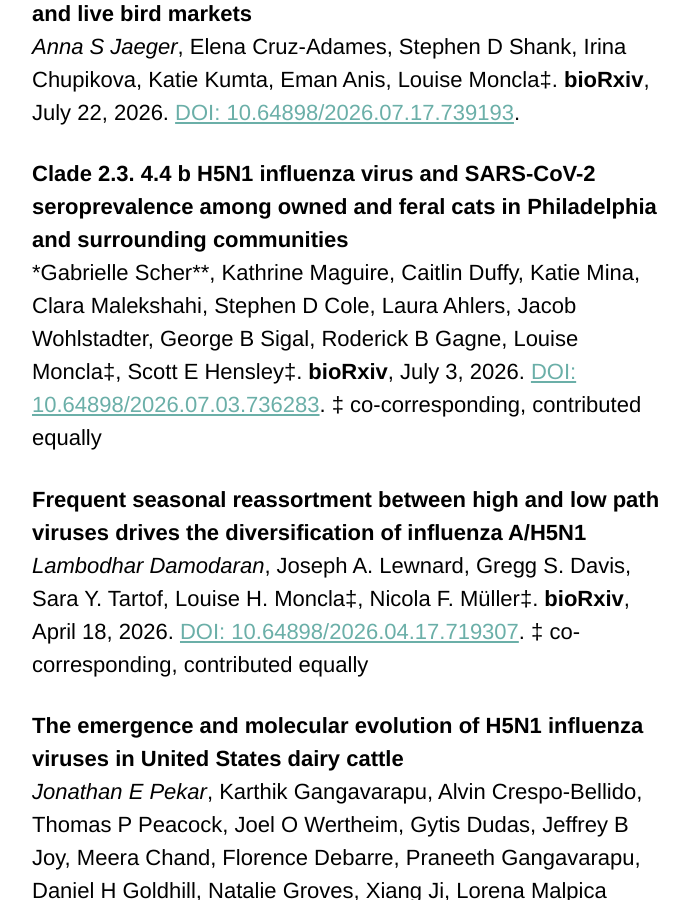
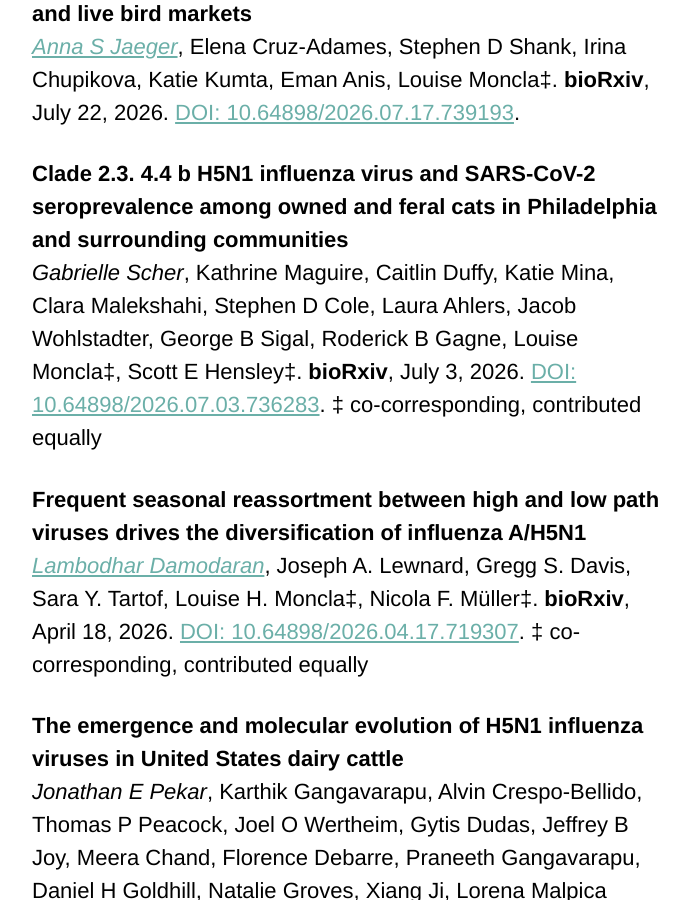
Before and after one commit to lmoncla/monclalab, a Jekyll site: the page built from _pages/publications.md, in a window 1280 px wide and 900 px high, scrolled down 440 px. Shown: the whole window, without its empty margins (290-979 px from the left). Built offline with Jekyll 4.4.1, drawn with Linux system fonts in a browser that asks for light colours; cached includes are drawn as plain includes; a script that is not in the unit is left out; comment, search, counter and statistics services are not loaded; part of the change alters nothing that is shown.

```diff
--- a/_pages/publications.md
+++ b/_pages/publications.md
@@ -6,13 +6,13 @@ title: ""
 
 ## 2026
 __Within-and between-host dynamics of highly pathogenic avian influenza in domestic birds from Pennsylvania farms and live bird markets__<br>
-*Anna S Jaeger*, Elena Cruz-Adames, Stephen D Shank, Irina Chupikova, Katie Kumta, Eman Anis, Louise Moncla‡. __bioRxiv__, July 22, 2026. [DOI: 10.64898/2026.07.17.739193](https://www.biorxiv.org/content/10.64898/2026.07.17.739193v1.abstract).
+[*Anna S Jaeger*](https://lmoncla.github.io/monclalab/team/AnnaJaeger/), Elena Cruz-Adames, Stephen D Shank, Irina Chupikova, Katie Kumta, Eman Anis, Louise Moncla‡. __bioRxiv__, July 22, 2026. [DOI: 10.64898/2026.07.17.739193](https://www.biorxiv.org/content/10.64898/2026.07.17.739193v1.abstract).
 
 __Clade 2.3. 4.4 b H5N1 influenza virus and SARS-CoV-2 seroprevalence among owned and feral cats in Philadelphia and surrounding communities__<br>
-*Gabrielle Scher**, Kathrine Maguire, Caitlin Duffy, Katie Mina, Clara Malekshahi, Stephen D Cole, Laura Ahlers, Jacob Wohlstadter, George B Sigal, Roderick B Gagne, Louise Moncla‡, Scott E Hensley‡. __bioRxiv__, July 3, 2026. [DOI: 10.64898/2026.07.03.736283](https://www.biorxiv.org/content/10.64898/2026.07.03.736283v1.abstract). ‡ co-corresponding, contributed equally
+*Gabrielle Scher*, Kathrine Maguire, Caitlin Duffy, Katie Mina, Clara Malekshahi, Stephen D Cole, Laura Ahlers, Jacob Wohlstadter, George B Sigal, Roderick B Gagne, Louise Moncla‡, Scott E Hensley‡. __bioRxiv__, July 3, 2026. [DOI: 10.64898/2026.07.03.736283](https://www.biorxiv.org/content/10.64898/2026.07.03.736283v1.abstract). ‡ co-corresponding, contributed equally
 
 __Frequent seasonal reassortment between high and low path viruses drives the diversification of influenza A/H5N1__<br>
-*Lambodhar Damodaran*, Joseph A. Lewnard, Gregg S. Davis, Sara Y. Tartof, Louise H. Moncla‡, Nicola F. Müller‡. __bioRxiv__, April 18, 2026. [DOI: 10.64898/2026.04.17.719307](https://scholar.google.com/citations?view_op=view_citation&hl=en&user=_myzKrwAAAAJ&sortby=pubdate&citation_for_view=_myzKrwAAAAJ:J_g5lzvAfSwC). ‡ co-corresponding, contributed equally
+[*Lambodhar Damodaran*](https://lmoncla.github.io/monclalab/team/LambodharDamodaran/), Joseph A. Lewnard, Gregg S. Davis, Sara Y. Tartof, Louise H. Moncla‡, Nicola F. Müller‡. __bioRxiv__, April 18, 2026. [DOI: 10.64898/2026.04.17.719307](https://scholar.google.com/citations?view_op=view_citation&hl=en&user=_myzKrwAAAAJ&sortby=pubdate&citation_for_view=_myzKrwAAAAJ:J_g5lzvAfSwC). ‡ co-corresponding, contributed equally
 
 __The emergence and molecular evolution of H5N1 influenza viruses in United States dairy cattle__<br>
 *Jonathan E Pekar*, Karthik Gangavarapu, Alvin Crespo-Bellido, Thomas P Peacock, Joel O Wertheim, Gytis Dudas, Jeffrey B Joy, Meera Chand, Florence Debarre, Praneeth Gangavarapu, Daniel H Goldhill, Natalie Groves, Xiang Ji, Lorena Malpica Serrano, Louise Moncla, Angela L Rasmussen, Christopher Ruis, Divya Venkatesh, Moritz UG Kraemer, Oliver G Pybus, Kristian G Andersen, Marc A Suchard, Martha I Nelson, Philippe Lamey, Michael Worobey, Andrew Rambaut‡. __bioRxiv__, March 30, 2026. at: [DOI: 10.64898/2026.03.30.713641](https://www.biorxiv.org/content/10.64898/2026.03.30.713641v1.abstract)
@@ -30,13 +30,13 @@ __Emergence and Epidemiology of Dominant Variants of Human Metapneumovirus in th
 *Lora Lee Pless*, Lambodar Damodaran, Ray Pomponio, Rose Patrick, Marissa Pacey Griffith, Sara Walters, Kady D Waggle, Atalia Pleskovitch, Vatsala Rangachar Srinivasa, Cole A Varela, Lee H Harrison, John P Barton, Louise H Moncla, Marian G Michaels, John V Williams, Anna F Wang-Erickson. __MBio__, January 12, 2026.[DOI:10.1128/mbio.02619-25](https://journals.asm.org/doi/full/10.1128/mbio.02619-25)
 
 __Ecology and spread of the North American H5N1 epizootic__<br>
-*Lambodhar Damodaran*, Anna Jaeger, Louise H. Moncla‡. __Nature__, January 8, 2026. [DOI: s41586-025-09737-x](https://www.nature.com/articles/s41586-025-09737-x)
+[*Lambodhar Damodaran*](https://lmoncla.github.io/monclalab/team/LambodharDamodaran/), Anna Jaeger, Louise H. Moncla‡. __Nature__, January 8, 2026. [DOI: s41586-025-09737-x](https://www.nature.com/articles/s41586-025-09737-x)
 
 
 ## 2025
 
 __Development of avian influenza A(H5) virus datasets for Nextclade enables rapid and accurate clade assignment__<br>
-*Jordan T. Ort*, Samuel S. Shepard, Sonja Zolnoski, Tommy T.-Y. Lam, Todd Davis, Richard Neher, Louise H. Moncla‡. __Virus Evolution__, August 4, 2025, [DOI: 10.1093/ve/veaf058](https://academic.oup.com/ve/article/11/1/veaf058/8221740)
+[*Jordan T. Ort*](https://lmoncla.github.io/monclalab/team/JordanOrt/), Samuel S. Shepard, Sonja Zolnoski, Tommy T.-Y. Lam, Todd Davis, Richard Neher, Louise H. Moncla‡. __Virus Evolution__, August 4, 2025, [DOI: 10.1093/ve/veaf058](https://academic.oup.com/ve/article/11/1/veaf058/8221740)
 
 __Controlling bird flu is urgent—for dairy, wildlife, poultry, pets, and people__<br>
 *Anice C Lowen*, Andrew S Bowman, Jonathan A Runstadler, Amy L Baker, Adolfo García-Sastre, Scott E Hensley, Seema S Lakdawala, Louise H Moncla, Marthal Nelson, Andrew Pekosz, Rebecca L Poulson, Wendy B Puryear, Troy C Sutton, S Mark Tompkins, Richard J Webby. __Journal of the American Veterinary Medical Association.__ June 25, 2025. [DOI: https://doi.org/10.1128/jvi.00052-25](https://avmajournals.avma.org/view/journals/javma/263/9/javma.25.05.0294.xml)
```
